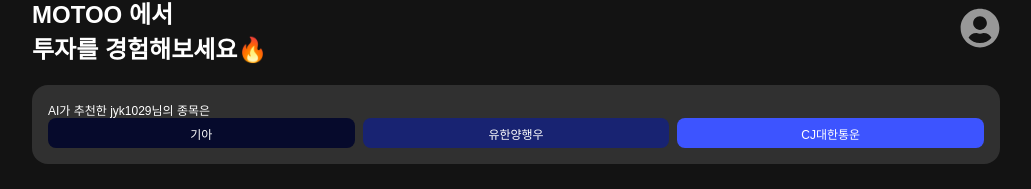
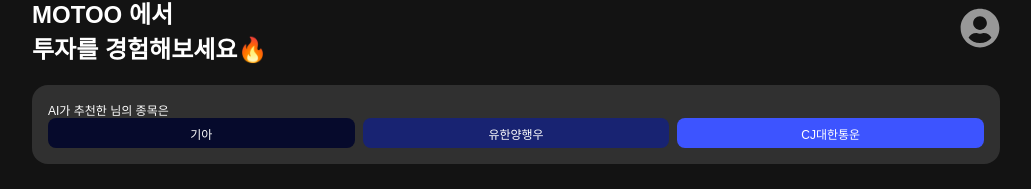
Before and after one commit to Dsm-Hackathon-2024/frontend, a React (Vite) app: page /home in a window 1280 px wide. Shown: the part 98-287 px from the top of the page, without its empty margins (124-1155 px from the left). Built offline with nearby package versions, Linux system fonts and the light colour scheme; no server answers; a web font is replaced by a local one.

Commit message:
이름 추가

```diff
--- a/src/pages/Home.jsx
+++ b/src/pages/Home.jsx
@@ -53,7 +53,7 @@
           </div>
         </TextContainer>
         <RecommendContainer>
-          <div>AI가 추천한 jyk1029님의 종목은</div>
+          <div>AI가 추천한 {_myInfo.name}님의 종목은</div>
           <div>
             <div>기아</div>
             <div>유한양행우</div>
```
